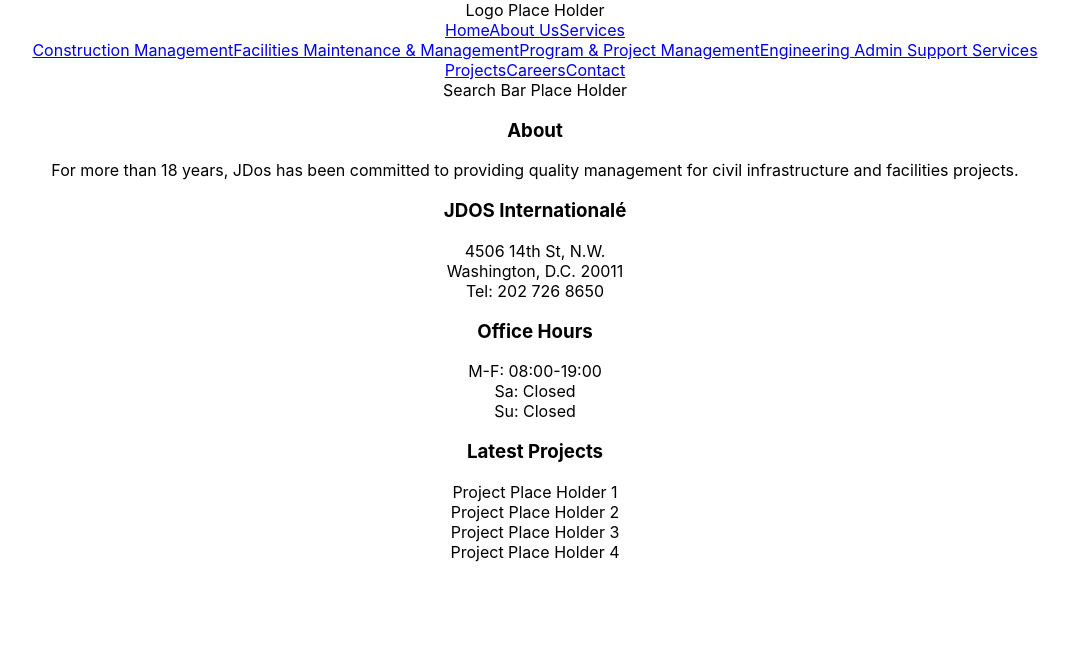
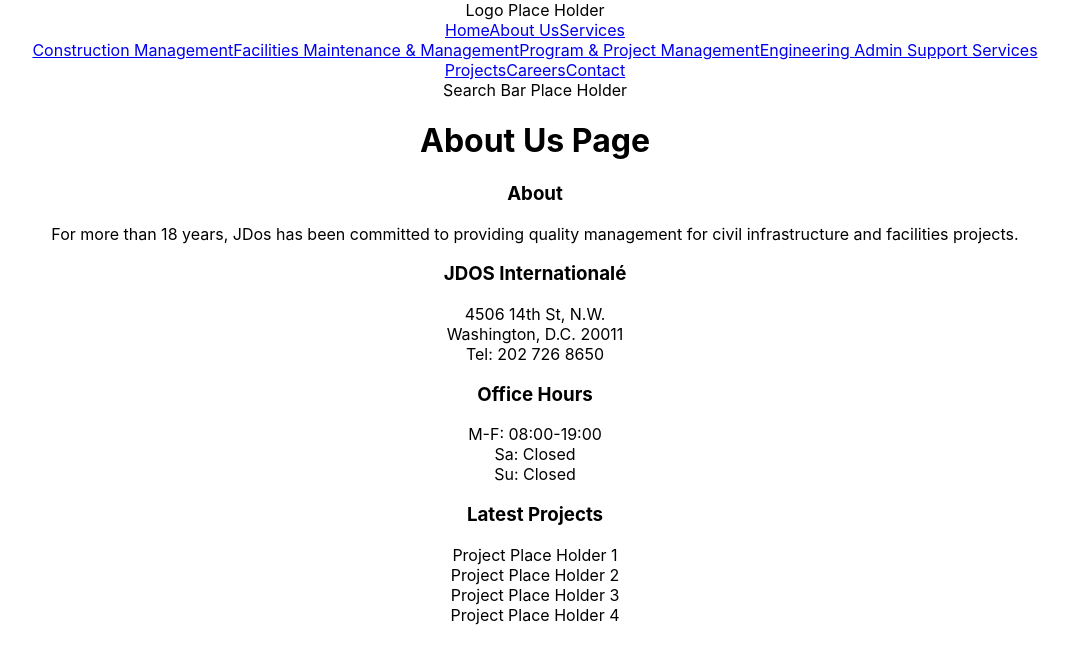
Before and after one commit to TraiLynne/JDOSInternational, a React (Create React App) app in the folder app/: page /about-us in a window 1280 px wide. Shown: the top 662 px of the page, without its empty margins (105-1174 px from the left). Built offline with nearby package versions, Linux system fonts and the light colour scheme.

Commit message:
Render About Page Define About component Define route on App.js Import About to App

```diff
--- a/app/src/App.js
+++ b/app/src/App.js
@@ -9,6 +9,7 @@
 
   // Pages
   Home,
+  About
 } from './components';
 
 function App() {
@@ -19,7 +20,11 @@
         exact
         path='/'
         component={Home}
-        />
+      />
+      <Route
+        path='/about-us'
+        component={About}
+      />
       <Footer/>
     </div>
   );
--- /dev/null
+++ b/app/src/components/about/about-page.js
@@ -0,0 +1,14 @@
+import React, { Component } from 'react';
+
+// Components
+
+
+export default class About extends Component {
+    render() {
+        return (
+            <div>
+                <h1>About Us Page</h1>
+            </div>
+        );
+    }
+};
--- a/app/src/components/index.js
+++ b/app/src/components/index.js
@@ -2,6 +2,7 @@
 import Header from './fixed/header';
 import Footer from './fixed/footer';
 import Home from './home/home-page';
+import About from './about/about-page';
 
 export {
     // Fixed
@@ -9,5 +10,6 @@
     Footer,
 
     // Home page
-    Home
+    Home,
+    About
 }
```
